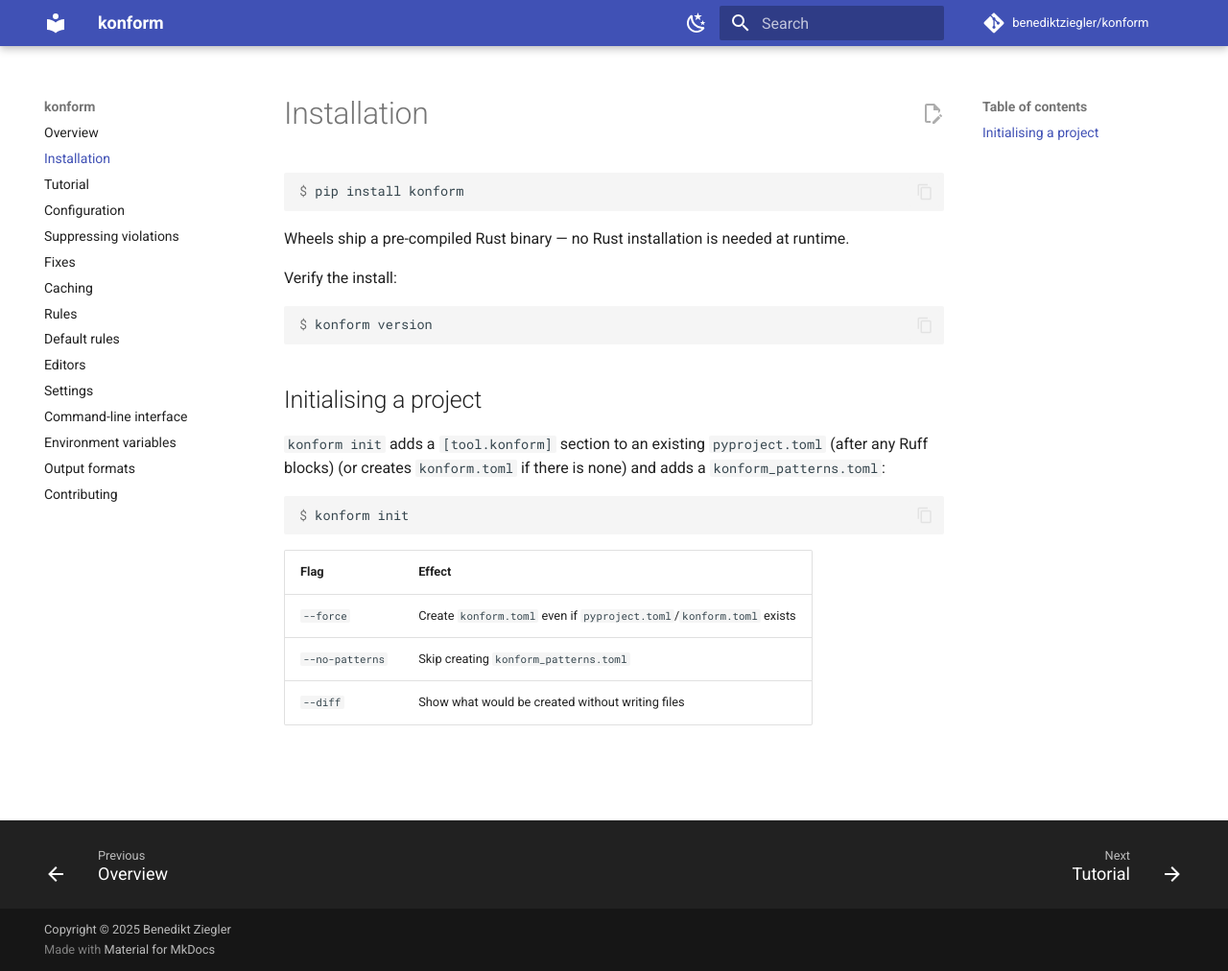
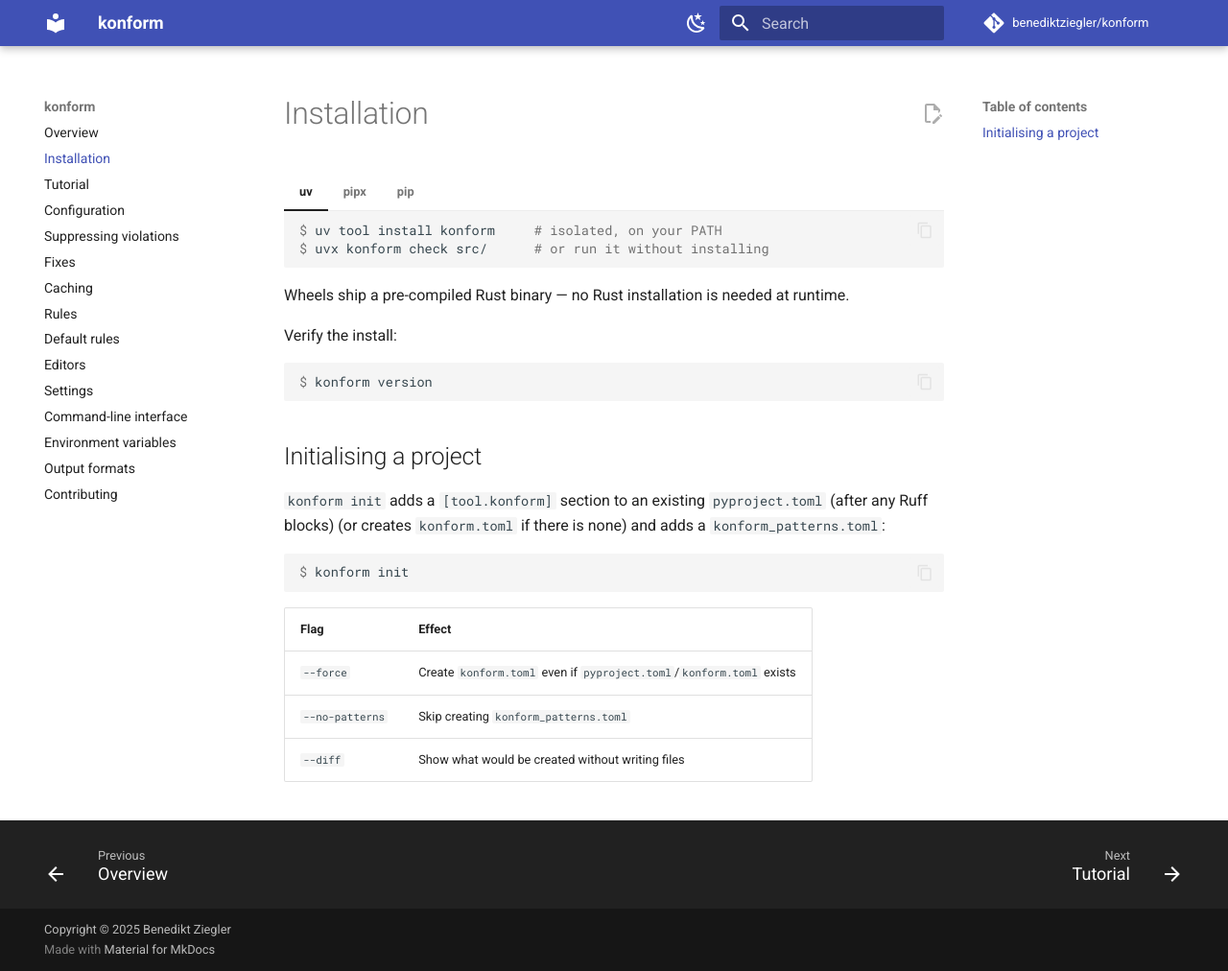
Before and after one commit to benediktziegler/konform, an MkDocs documentation site: the page built from docs/installation.md, in a window 1280 px wide and 1012 px high. Shown: the whole window at 96% size. Built offline with MkDocs 1.6.1 and Material for MkDocs 9.7.7, drawn with Linux system fonts in a browser that asks for light colours; comment, search, counter and statistics services are not loaded.

Commit message:
docs: promote uv tool and pipx for installation
Co-Authored-By: Claude Sonnet 5.5 <noreply@anthropic.com>

````diff
--- a/docs/installation.md
+++ b/docs/installation.md
@@ -1,8 +1,23 @@
 # Installation
 
-```console
-$ pip install konform
-```
+=== "uv"
+
+    ```console
+    $ uv tool install konform     # isolated, on your PATH
+    $ uvx konform check src/      # or run it without installing
+    ```
+
+=== "pipx"
+
+    ```console
+    $ pipx install konform
+    ```
+
+=== "pip"
+
+    ```console
+    $ pip install konform
+    ```
 
 Wheels ship a pre-compiled Rust binary — no Rust installation is needed at runtime.
 
````
Also changed, not shown: README.md (+8 -0 lines).
